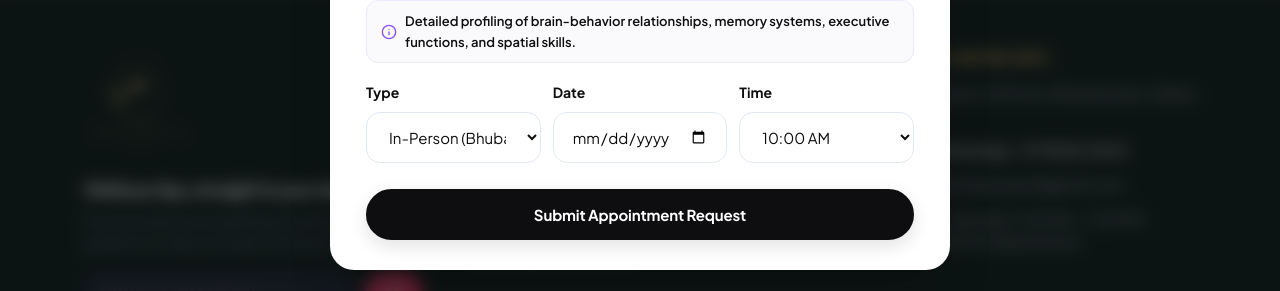
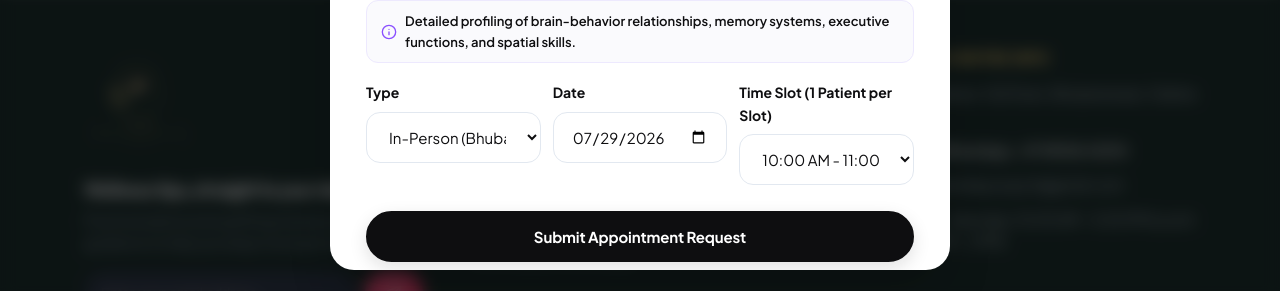
Before and after one commit to Raj9777/manodaya-website, a React (Vite) app: page / in a window 1280 px wide. Both pictures are taken after a click on the button "Book an Appointment". Shown: the part 7029-7320 px from the top of the page. Built offline with nearby package versions, Linux system fonts and the light colour scheme; no server answers; the database is empty.

Commit message:
Implement 1-hour gap time slots from 10 AM to 5 PM with 1-2 PM lunch break and real-time single-patient slot booking locking

```diff
--- a/src/components/BookingModal.jsx
+++ b/src/components/BookingModal.jsx
@@ -1,8 +1,9 @@
 import React, { useState, useEffect } from 'react';
-import { X, Calendar, CheckCircle2, MessageSquare, Info, Loader2 } from 'lucide-react';
+import { X, Calendar, CheckCircle2, MessageSquare, Info, Loader2, Clock } from 'lucide-react';
 import confetti from 'canvas-confetti';
 import { db } from '../firebase';
-import { doc, setDoc } from 'firebase/firestore';
+import { doc, setDoc, collection, onSnapshot } from 'firebase/firestore';
+import { CLINIC_TIME_SLOTS } from '../data/content';
 
 export const SERVICE_DESCRIPTIONS = {
   "ADHD & Attention Assessment": "Standardized 3-session clinical focus & hyperactivity profiling using Vanderbilt & Conners batteries.",
@@ -20,6 +21,8 @@ export const SERVICE_DESCRIPTIONS = {
 };
 
 export const BookingModal = ({ isOpen, onClose, initialService = '' }) => {
+  const todayStr = new Date().toISOString().split('T')[0];
+
   const [formData, setFormData] = useState({
     patientName: '',
     phone: '',
@@ -28,19 +31,57 @@ export const BookingModal = ({ isOpen, onClose, initialService = '' }) => {
     age: '',
     service: initialService || 'Comprehensive Neuropsychological Assessment',
     type: 'In-Person Consultation',
-    date: '',
-    time: '10:30 AM',
+    date: todayStr,
+    time: CLINIC_TIME_SLOTS[0],
     notes: ''
   });
 
   const [submittedLead, setSubmittedLead] = useState(null);
   const [isSubmitting, setIsSubmitting] = useState(false);
+  const [allLeads, setAllLeads] = useState([]);
+
+  // Subscribe to real-time leads to monitor booked time slots
+  useEffect(() => {
+    let unsub;
+    try {
+      unsub = onSnapshot(collection(db, 'leads'), (snap) => {
+        const list = snap.docs.map(d => ({ id: d.id, ...d.data() }));
+        setAllLeads(list);
+      }, () => {
+        const saved = JSON.parse(localStorage.getItem('manodaya_crm_leads') || '[]');
+        setAllLeads(saved);
+      });
+    } catch {
+      const saved = JSON.parse(localStorage.getItem('manodaya_crm_leads') || '[]');
+      setAllLeads(saved);
+    }
+    return () => unsub?.();
+  }, []);
 
   useEffect(() => {
     if (initialService) {
       setFormData(prev => ({ ...prev, service: initialService }));
     }
   }, [initialService]);
+
+  // Compute booked slots for selected date
+  const selectedDate = formData.date || todayStr;
+  const bookedSlots = allLeads
+    .filter(l => l.date === selectedDate && l.status !== 'Cancelled')
+    .map(l => l.time);
+
+  // Auto-select first available slot if currently selected time is booked or is lunch
+  useEffect(() => {
+    const isCurrentLunch = formData.time.includes('Lunch Break');
+    const isCurrentBooked = bookedSlots.includes(formData.time);
+
+    if (isCurrentLunch || isCurrentBooked) {
+      const firstAvail = CLINIC_TIME_SLOTS.find(s => !s.includes('Lunch Break') && !bookedSlots.includes(s));
+      if (firstAvail) {
+        setFormData(prev => ({ ...prev, time: firstAvail }));
+      }
+    }
+  }, [selectedDate, allLeads]);
 
   if (!isOpen) return null;
 
@@ -275,16 +316,26 @@ export const BookingModal = ({ isOpen, onClose, initialService = '' }) => {
                 </div>
 
                 <div className="form-group">
-                  <label className="form-label">Time</label>
+                  <label className="form-label">Time Slot (1 Patient per Slot)</label>
                   <select
                     className="form-select"
                     value={formData.time}
                     onChange={(e) => setFormData({ ...formData, time: e.target.value })}
                   >
-                    <option value="10:00 AM">10:00 AM</option>
-                    <option value="11:30 AM">11:30 AM</option>
-                    <option value="03:00 PM">03:00 PM</option>
-                    <option value="05:30 PM">05:30 PM</option>
+                    {CLINIC_TIME_SLOTS.map((slot) => {
+                      const isLunch = slot.includes('Lunch Break');
+                      const isTaken = bookedSlots.includes(slot);
+                      const isDisabled = isLunch || isTaken;
+                      let label = slot;
+                      if (isLunch) label = "01:00 PM - 02:00 PM 🔒 (Lunch Break)";
+                      else if (isTaken) label = `${slot} ❌ (Already Booked)`;
+
+                      return (
+                        <option key={slot} value={slot} disabled={isDisabled}>
+                          {label}
+                        </option>
+                      );
+                    })}
                   </select>
                 </div>
               </div>
--- a/src/data/content.js
+++ b/src/data/content.js
@@ -7,9 +7,19 @@ export const CLINIC_INFO = {
   phone: "+91 98765 43210",
   whatsapp: "+919876543210",
   email: "manodaya.psych@gmail.com",
-  timings: "Monday – Saturday: 9:00 AM – 7:30 PM | Sunday: By Prior Appointment",
+  timings: "Monday – Saturday: 10:00 AM – 5:00 PM (Lunch Break: 1 PM – 2 PM)",
   mapEmbedUrl: "https://www.google.com/maps/embed?pb=!1m18!1m12!1m3!1d3743.5722481801868!2d85.8311553!3d20.2350886!2m3!1f0!2f0!3f0!3m2!1i1024!2i768!4f13.1!3m3!1m2!1s0x3a19a79e76f74de5%3A0x2bb8af3705289ff9!2sManodaya-%20Advanced%20Neuropsychological%20and%20Cognitive%20Care!5e0!3m2!1sen!2sin!4v1700000000000!5m2!1sen!2sin"
 };
+
+export const CLINIC_TIME_SLOTS = [
+  "10:00 AM - 11:00 AM",
+  "11:00 AM - 12:00 PM",
+  "12:00 PM - 01:00 PM",
+  "01:00 PM - 02:00 PM (Lunch Break)",
+  "02:00 PM - 03:00 PM",
+  "03:00 PM - 04:00 PM",
+  "04:00 PM - 05:00 PM"
+];
 
 export const AUDIENCE_CONFIG = {
   child: {
--- a/src/pages/ContactPage.jsx
+++ b/src/pages/ContactPage.jsx
@@ -1,25 +1,65 @@
-import React, { useState } from 'react';
+import React, { useState, useEffect } from 'react';
 import { MapPin, Phone, Mail, Clock, Calendar, CheckCircle2, MessageSquare, Info, Loader2 } from 'lucide-react';
-import { CLINIC_INFO } from '../data/content';
+import { CLINIC_INFO, CLINIC_TIME_SLOTS } from '../data/content';
 import { SERVICE_DESCRIPTIONS } from '../components/BookingModal';
 import confetti from 'canvas-confetti';
 import { db } from '../firebase';
-import { doc, setDoc } from 'firebase/firestore';
+import { doc, setDoc, collection, onSnapshot } from 'firebase/firestore';
 
 export const ContactPage = () => {
+  const todayStr = new Date().toISOString().split('T')[0];
+
   const [formData, setFormData] = useState({
     patientName: '',
     phone: '',
     email: '',
     service: 'Comprehensive Neuropsychological Assessment',
     type: 'In-Person Consultation',
-    date: '',
-    time: '10:30 AM',
+    date: todayStr,
+    time: CLINIC_TIME_SLOTS[0],
     notes: ''
   });
 
   const [submittedLead, setSubmittedLead] = useState(null);
   const [isSubmitting, setIsSubmitting] = useState(false);
+  const [allLeads, setAllLeads] = useState([]);
+
+  // Subscribe to real-time leads to monitor booked time slots
+  useEffect(() => {
+    let unsub;
+    try {
+      unsub = onSnapshot(collection(db, 'leads'), (snap) => {
+        const list = snap.docs.map(d => ({ id: d.id, ...d.data() }));
+        setAllLeads(list);
+      }, () => {
+        const saved = JSON.parse(localStorage.getItem('manodaya_crm_leads') || '[]');
+        setAllLeads(saved);
+      });
+    } catch {
+      const saved = JSON.parse(localStorage.getItem('manodaya_crm_leads') || '[]');
+      setAllLeads(saved);
+    }
+    return () => unsub?.();
+  }, []);
+
+  // Compute booked slots for selected date
+  const selectedDate = formData.date || todayStr;
+  const bookedSlots = allLeads
+    .filter(l => l.date === selectedDate && l.status !== 'Cancelled')
+    .map(l => l.time);
+
+  // Auto-select first available slot if currently selected time is booked or is lunch
+  useEffect(() => {
+    const isCurrentLunch = formData.time.includes('Lunch Break');
+    const isCurrentBooked = bookedSlots.includes(formData.time);
+
+    if (isCurrentLunch || isCurrentBooked) {
+      const firstAvail = CLINIC_TIME_SLOTS.find(s => !s.includes('Lunch Break') && !bookedSlots.includes(s));
+      if (firstAvail) {
+        setFormData(prev => ({ ...prev, time: firstAvail }));
+      }
+    }
+  }, [selectedDate, allLeads]);
 
   const currentDescription = SERVICE_DESCRIPTIONS[formData.service] ||
     "Comprehensive evidence-based psychological consultation and clinical care.";
@@ -263,6 +303,30 @@ export const ContactPage = () => {
                       onChange={(e) => setFormData({ ...formData, date: e.target.value })}
                     />
                   </div>
+
+                  <div className="form-group" style={{ gridColumn: 'span 2' }}>
+                    <label className="form-label">Time Slot (1 Patient per Slot)</label>
+                    <select
+                      className="form-select"
+                      value={formData.time}
+                      onChange={(e) => setFormData({ ...formData, time: e.target.value })}
+                    >
+                      {CLINIC_TIME_SLOTS.map((slot) => {
+                        const isLunch = slot.includes('Lunch Break');
+                        const isTaken = bookedSlots.includes(slot);
+                        const isDisabled = isLunch || isTaken;
+                        let label = slot;
+                        if (isLunch) label = "01:00 PM - 02:00 PM 🔒 (Lunch Break)";
+                        else if (isTaken) label = `${slot} ❌ (Already Booked)`;
+
+                        return (
+                          <option key={slot} value={slot} disabled={isDisabled}>
+                            {label}
+                          </option>
+                        );
+                      })}
+                    </select>
+                  </div>
                 </div>
 
                 <div className="form-group">
```
